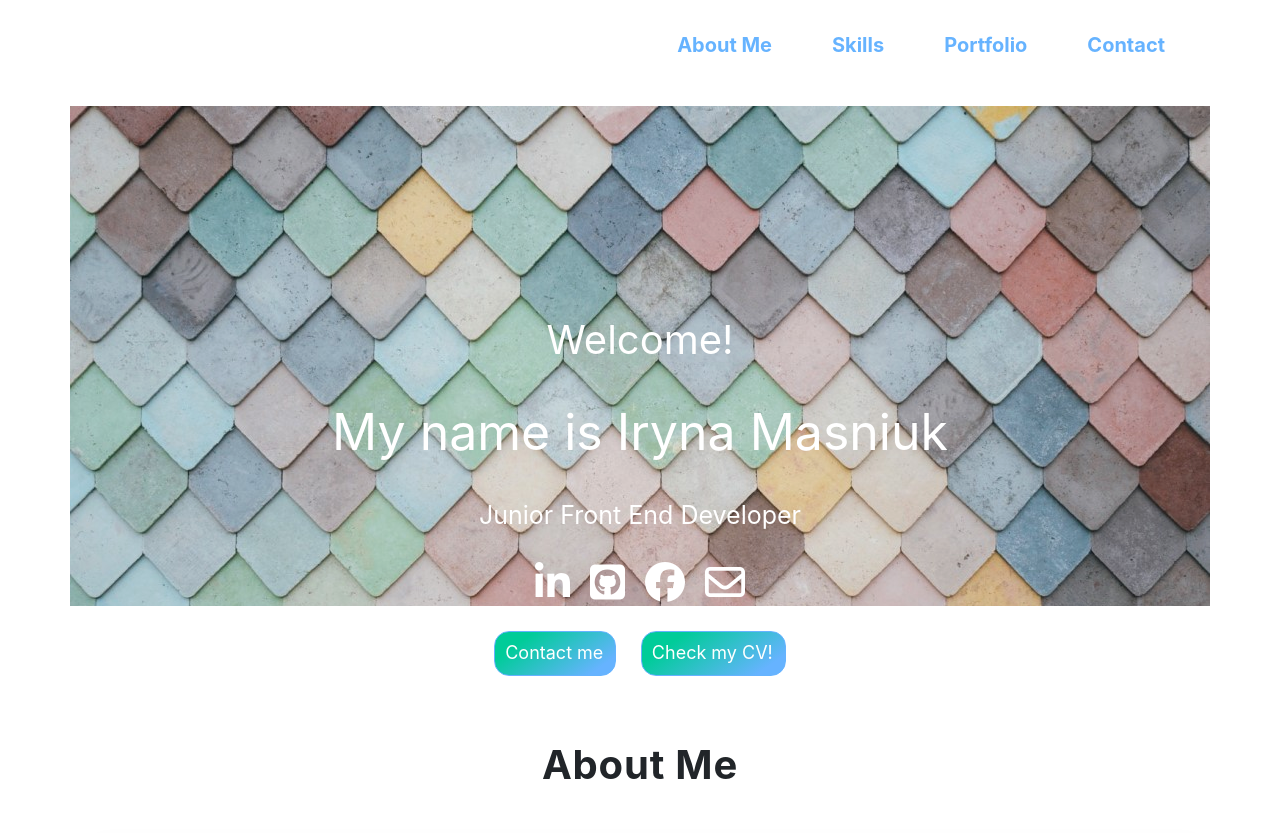
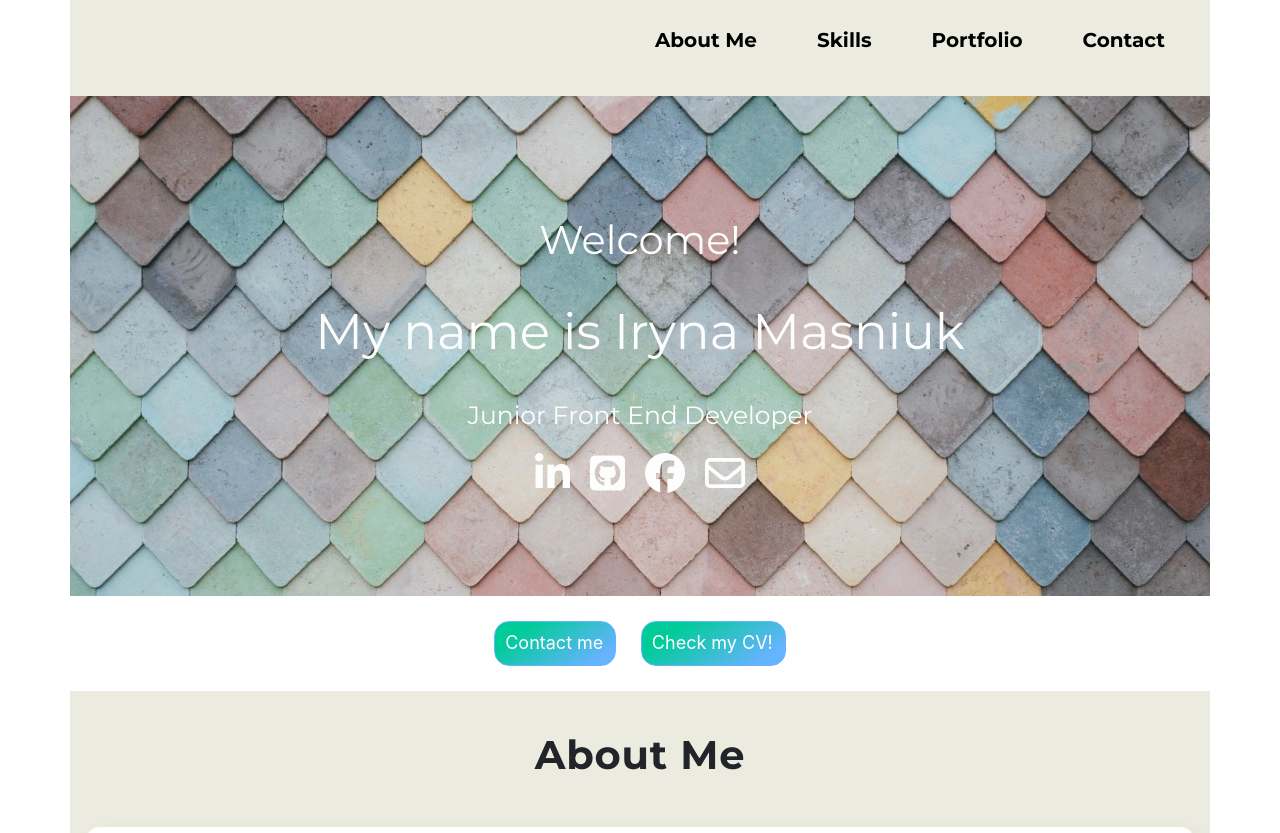
Before and after one commit to IrynaMasniuk/CodersCampProject1, a plain HTML site: page index.html in a window 1280 px wide. Shown: the top 833 px of the page. Drawn offline with nearby package versions, Linux system fonts and the light colour scheme.

Commit message:
fonts and presentation section

```diff
--- a/index.html
+++ b/index.html
@@ -9,7 +9,7 @@
     <meta name="keywords" content="Iryna Masniuk, Iryna, Masniuk, frontend, web, Junior Front End Developer, Wroclaw">
     <title>Iryna Masniuk</title>
     <script src="https://kit.fontawesome.com/2cc939e95f.js" crossorigin="anonymous"></script>
-    <link href="https://fonts.googleapis.com/css?family=Assistant:300,400&display=swap" rel="stylesheet">
+    <link href="https://fonts.googleapis.com/css?family=Montserrat:300,400,700&display=swap" rel="stylesheet">
     <link href="https://stackpath.bootstrapcdn.com/bootstrap/4.3.1/css/bootstrap.min.css" rel="stylesheet" integrity="sha384-ggOyR0iXCbMQv3Xipma34MD+dH/1fQ784/j6cY/iJTQUOhcWr7x9JvoRxT2MZw1T"
         crossorigin="anonymous">
     <link rel="stylesheet" type="text/css" href="main.css">
@@ -207,9 +207,7 @@
 
                         </div>
                     </div>
-
                 </div>
-
             </section>
 
             <section id="contact">
--- a/main.css
+++ b/main.css
@@ -7,6 +7,10 @@ main.css
     background-color: #FFFFFF;
     font-family: 'Assistant', sans-serif;
     }*/
+
+body {
+    font-family: 'Montserrat', sans-serif;
+}
 
 .container {
     background-color:#ebebe0;
@@ -28,10 +32,11 @@ ul.navigation-list {
 
 .menu-item {
     text-decoration:none;
-    color: #66b3ff;
+    color: black;
     font-weight: bold;
     font-size: 20px;
     padding: 30px 20px;
+    font-family: 'Montserrat', sans-serif;
 }
 
 .presentation-wrapper {
@@ -46,7 +51,7 @@ ul.navigation-list {
     position: absolute;
     width: 100%;
     height: 300px;
-    bottom: 20px;
+    bottom:110px;
     margin:-15px;
 
 }
@@ -56,17 +61,16 @@ ul.navigation-list {
     font-weight: 400;
     color:  #FFFFFF;
     padding:15px;
+    font-family: 'Montserrat', sans-serif;
 }
 
-/*.megaheader {
-    text-transform: uppercase;
+.megaheader {
     font-weight: 400;
-    margin: 0 0 10px 0;
+}
+   /* margin: 0 0 10px 0;
     font-size: 60px;
     letter-spacing: 20px;
-    line-height: 80px;
-    color: #e6ac00;
-    font-weight: bolder;*/
+    line-height: 80px;*/
 
 
 .subheader1{
@@ -93,6 +97,7 @@ ul.navigation-list {
     font-weight: bold;
     letter-spacing: 0.02em;
     padding: 40px 0;
+    font-family: 'Montserrat', sans-serif;
 }
 
 .rectangular{
@@ -295,7 +300,6 @@ form {
 
 .icons-bottom {
     display: flex;
-
 }
 
 
@@ -314,10 +318,6 @@ footer {
     padding: 40px 0 20px 0;
 }
 
-i :hover {
-    background-color: #A0A0A0;
-}
-
 .photo-effects {
     width: 250px;
     transition: transform 0.2s ease-in-out;
```
